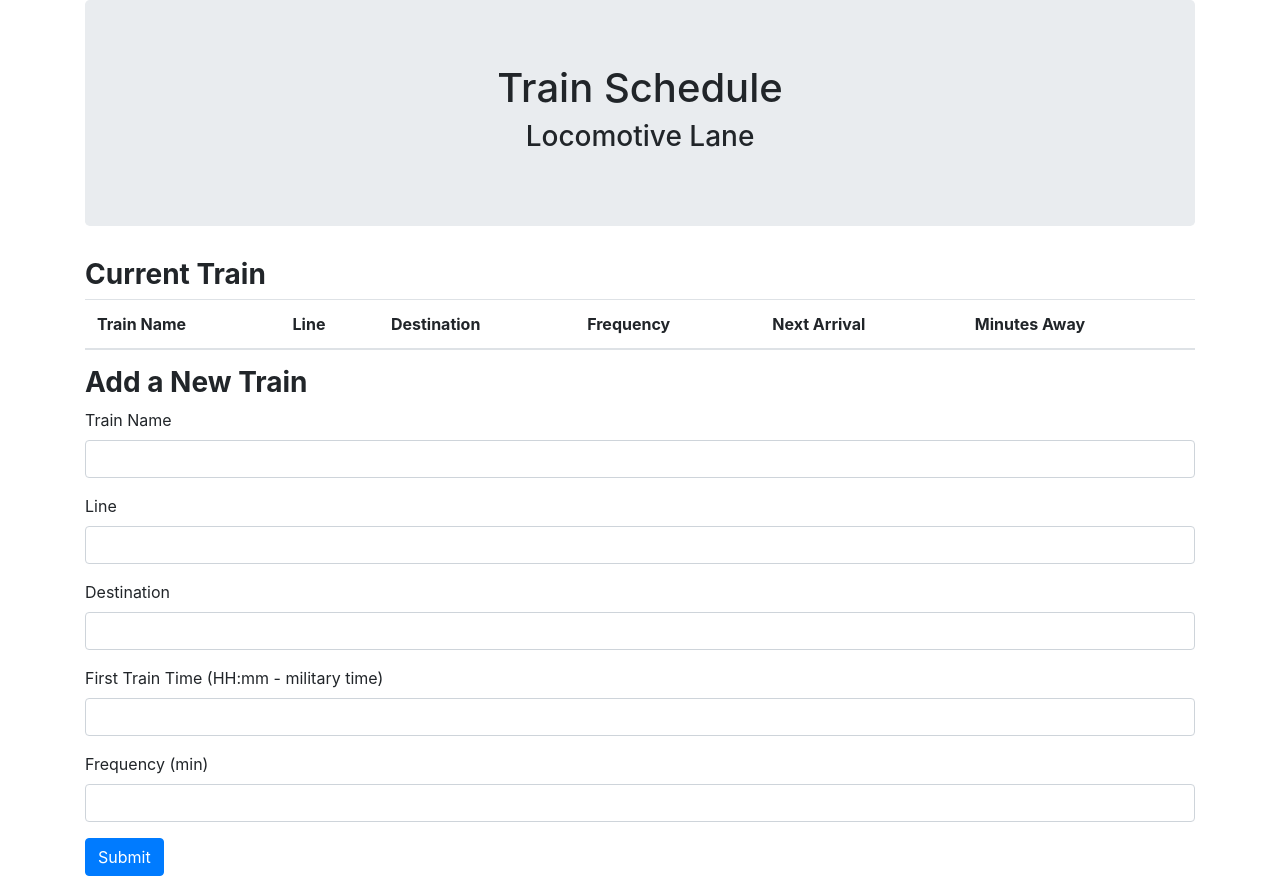
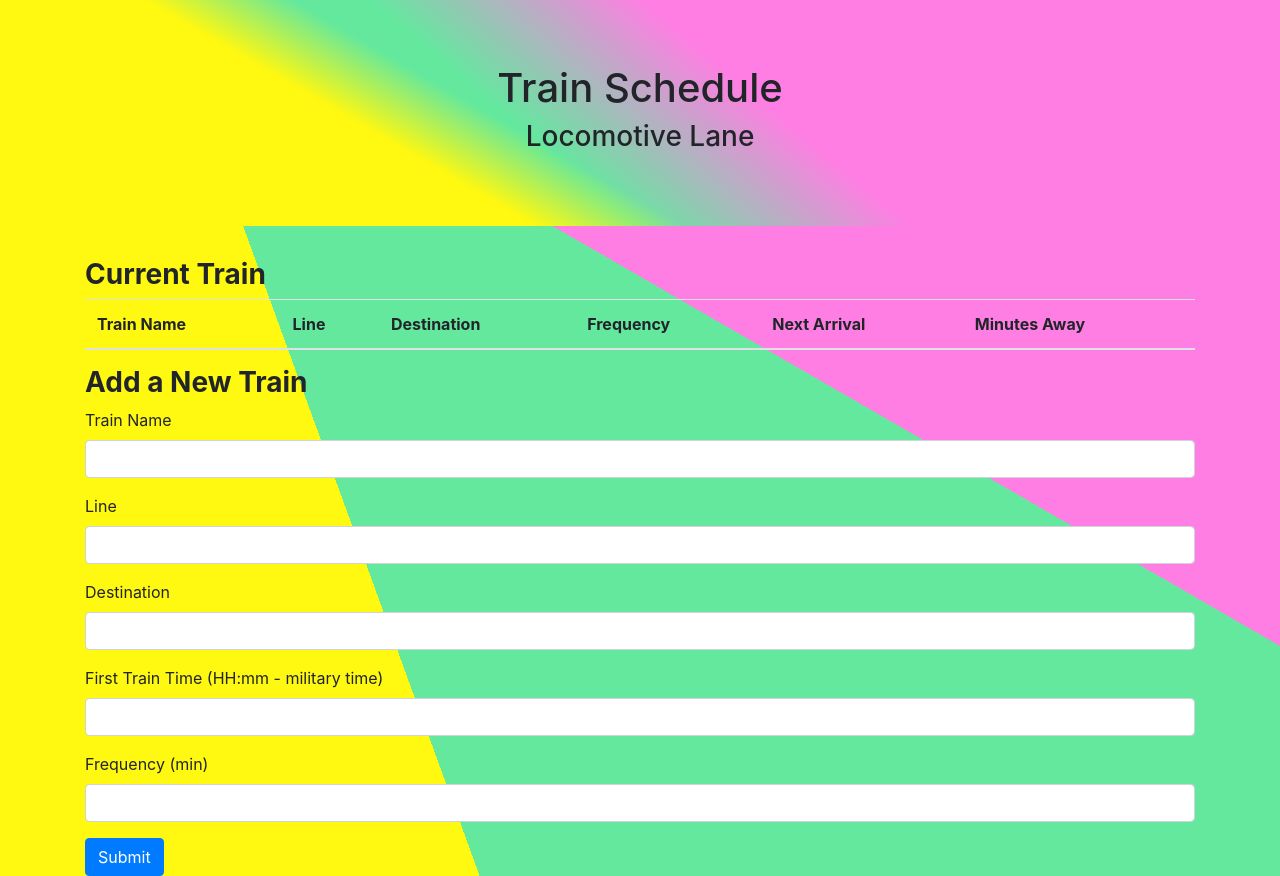
Before and after one commit to jflopezr11/Train-Scheduler, a plain HTML site: page index.html in a window 1280 px wide. Drawn offline with nearby package versions, Linux system fonts and the light colour scheme; no server answers.

Commit message:
added a stylesheet

```diff
--- /dev/null
+++ b/assets/style.css
@@ -0,0 +1,15 @@
+body{
+    background: -webkit-linear-gradient(70deg, #fff810  30%, rgba(0,0,0,0) 30%), -webkit-linear-gradient(30deg, #63e89e 60%, #ff7ee3 60%);
+    background: -o-linear-gradient(70deg, #fff810  30%, rgba(0,0,0,0) 30%), -o-linear-gradient(30deg, #63e89e 60%, #ff7ee3 60%);
+    background: -moz-linear-gradient(70deg, #fff810  30%, rgba(0,0,0,0) 30%), -moz-linear-gradient(30deg, #63e89e 60%, #ff7ee3 60%);
+    background: linear-gradient(70deg, #fff810  30%, rgba(0,0,0,0) 30%), linear-gradient(30deg, #63e89e 60%, #ff7ee3 60%);
+}
+
+.jumbotron {
+
+    background: -webkit-linear-gradient(40deg, #fff810  30%, rgba(0,0,0,0) 40%), -webkit-linear-gradient(30deg, #63e89e 60%, #ff7ee3 60%);
+    background: -o-linear-gradient(30deg, #fff810  30%, rgba(0,0,0,0) 30%), -o-linear-gradient(40deg, #63e89e 40%, #ff7ee3 60%);
+    background: -moz-linear-gradient(40deg, #fff810  30%, rgba(0,0,0,0) 40%), -moz-linear-gradient(30deg, #63e89e 60%, #ff7ee3 60%);
+    background: linear-gradient(30deg, #fff810  30%, rgba(0,0,0,0) 40%), linear-gradient(40deg, #63e89e 40%, #ff7ee3 60%);
+
+}
--- a/index.html
+++ b/index.html
@@ -6,6 +6,7 @@
 
     <link rel="stylesheet" href="https://stackpath.bootstrapcdn.com/bootstrap/4.2.1/css/bootstrap.min.css" integrity="sha384-GJzZqFGwb1QTTN6wy59ffF1BuGJpLSa9DkKMp0DgiMDm4iYMj70gZWKYbI706tWS"
         crossorigin="anonymous">
+    <link rel="stylesheet" href="assets/style.css">
     <!-- Firebase Reference -->
     <script src="https://www.gstatic.com/firebasejs/5.8.2/firebase.js"></script>
     <!-- Moment.js Reference -->
```
